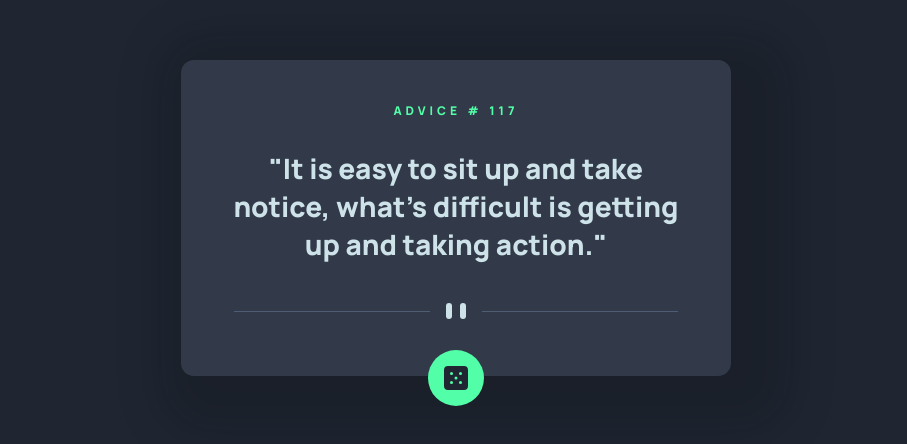
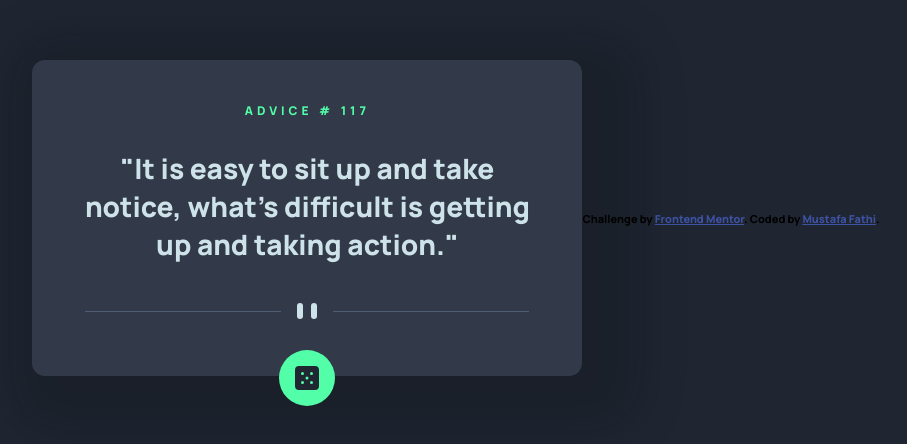
Before and after one commit to Mustafa4Fathi/Frontend-Mentor-Advice-generator-app-challlenge, a plain HTML site: page index.html in a window 1280 px wide. Shown: the part 182-626 px from the top of the page, without its empty margins (184-1091 px from the left). Drawn offline with Linux system fonts and the light colour scheme.

Commit message:
Update index.html
Make it more accessibility

```diff
--- a/index.html
+++ b/index.html
@@ -9,13 +9,17 @@
   <title>Frontend Mentor | Advice generator app</title>
 
   <!-- Feel free to remove these styles or customise in your own stylesheet 👍 -->
-  <!-- <style>
+  <style>
     .attribution { font-size: 11px; text-align: center; }
     .attribution a { color: hsl(228, 45%, 44%); }
-  </style> -->
+  </style>
   <link rel="stylesheet" href="CSS/styles.css">
 </head>
 <body>
+  <header>
+    <!-- Can you add a logo or a small description to the page -->
+  </header>
+  <main>
     <div class="container">
       <div class="advice-box">
           <h4 class="advice-id">ADVICE # <span id="advice-id"> 117</span></h4>
@@ -29,11 +33,13 @@
           </button>
       </div>
     </div>
-
-  <!-- <div class="attribution">
+  </main>
+  <footer>
+    <div class="attribution">
     Challenge by <a href="https://www.frontendmentor.io?ref=challenge" target="_blank">Frontend Mentor</a>.
-    Coded by <a href="#">Your Name Here</a>.
-  </div> -->
+    Coded by <a href="https://www.frontendmentor.io/profile/Mustafa4Fathi">Mustafa Fathi</a>.
+  </div>
+  </footer>
   <script src="JS/app.js"></script>
 </body>
 </html>
```
Lines whose indentation alone changed are shown as unchanged.
